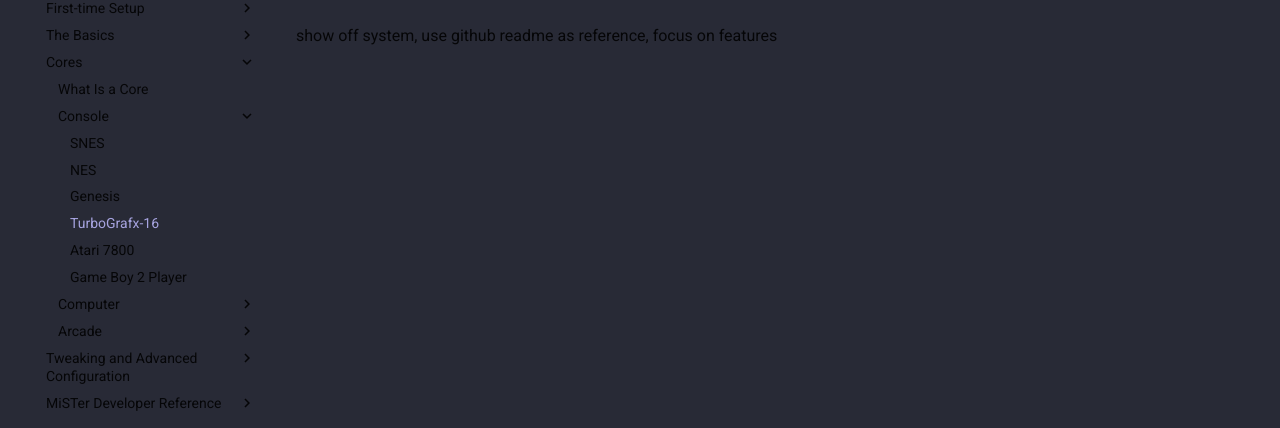
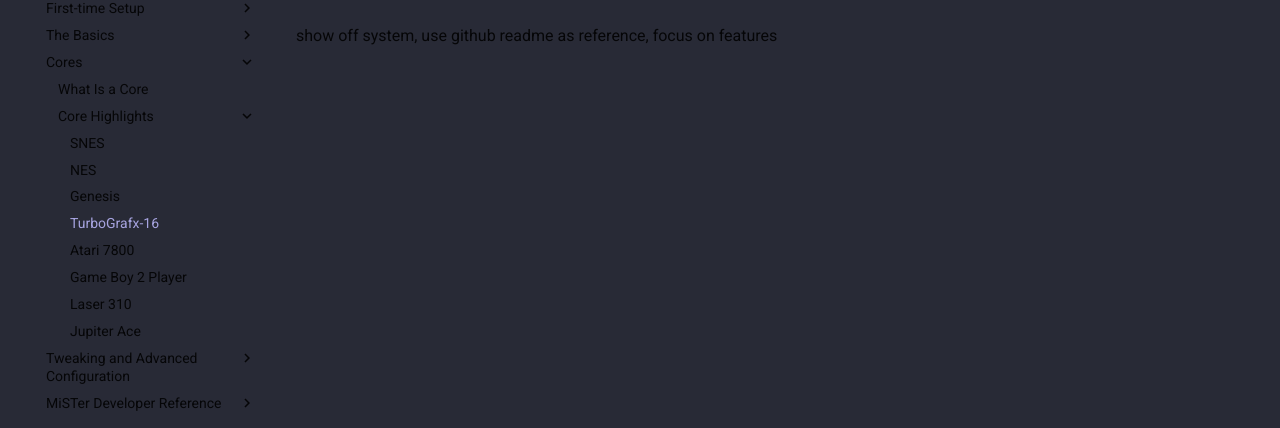
Before and after one commit to tofukazoo/MkDocs_MiSTer, an MkDocs documentation site: the page built from docs/cores/highlights/tgfx16.md, in a window 1280 px wide. Shown: the part 157-585 px from the top of the page. Built offline with MkDocs 1.6.1 and Material for MkDocs 9.7.7, drawn with Linux system fonts in a browser that asks for light colours; comment, search, counter and statistics services are not loaded.

Commit message:
revert some changes

```diff
--- a/mkdocs.yml
+++ b/mkdocs.yml
@@ -73,18 +73,15 @@
 
   - Cores:
     - What Is a Core: cores/what.md
-    - Console:
-      - SNES: cores/console/snes.md
-      - NES: cores/console/nes.md
-      - Genesis: cores/console/genesis.md
-      - TurboGrafx-16: cores/console/tgfx16.md
-      - Atari 7800: cores/console/atari7800.md
-      - Game Boy 2 Player: cores/console/gb2p.md
-    - Computer:
-      - Laser 310: cores/computer/laser.md
-      - Jupiter Ace: cores/computer/ace.md
-    - Arcade:
-      - Atari Subs: cores/arcade/arcade-subs.md
+    - Core Highlights:
+      - SNES: cores/highlights/snes.md
+      - NES: cores/highlights/nes.md
+      - Genesis: cores/highlights/genesis.md
+      - TurboGrafx-16: cores/highlights/tgfx16.md
+      - Atari 7800: cores/highlights/atari7800.md
+      - Game Boy 2 Player: cores/highlights/gb2p.md
+      - Laser 310: cores/highlights/laser.md
+      - Jupiter Ace: cores/highlights/ace.md
 
   - Tweaking and Advanced Configuration:
     - Networking:
```
Also changed, not shown: docs/cores/arcade/arcade-subs.md (deleted, +0 -5 lines), docs/cores/highlights/ace.md (deleted), docs/cores/highlights/atari7800.md (added), docs/cores/highlights/gb2p.md (renamed from docs/cores/console/gb2p.md), docs/cores/highlights/genesis.md (renamed from docs/cores/console/genesis.md), docs/cores/highlights/laser.md (deleted), docs/cores/highlights/nes.md (renamed from docs/cores/console/nes.md), docs/cores/highlights/snes.md (renamed from docs/cores/console/snes.md), docs/cores/highlights/tgfx16.md (renamed from docs/cores/console/tgfx16.md), 2 other files.
